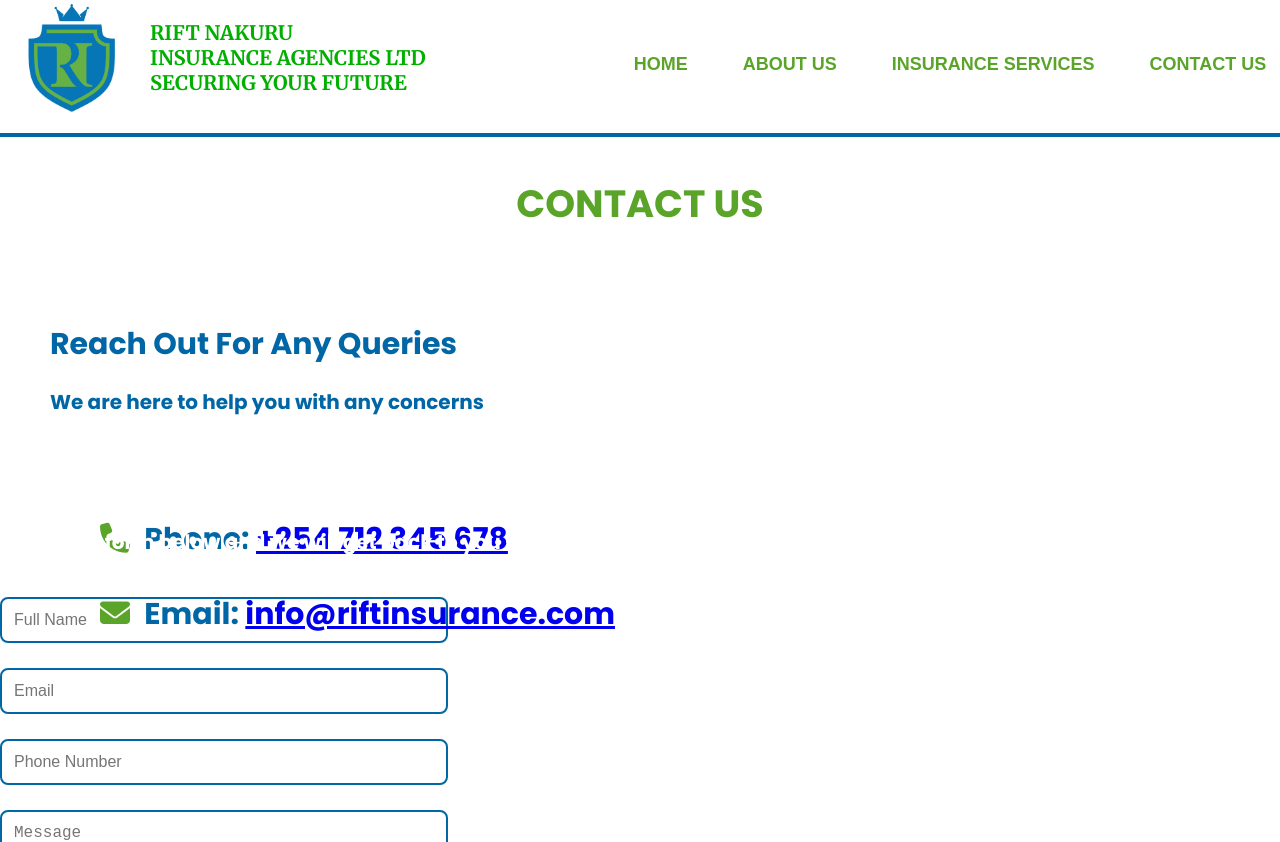
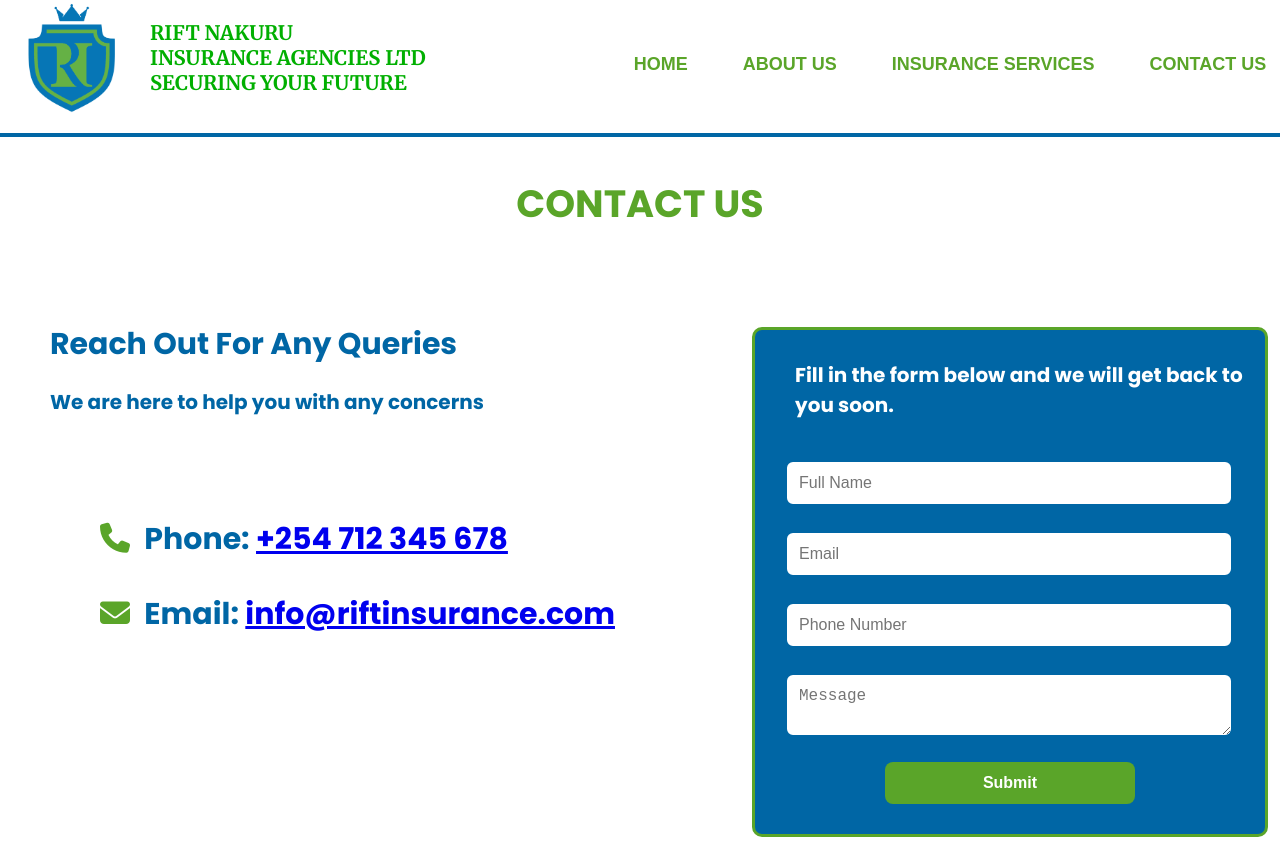
Before and after one commit to Eshhaa11/Rift-Ins, a React (Create React App) app: page /contact in a window 1280 px wide. Shown: the top 842 px of the page. Built offline with nearby package versions, Linux system fonts and the light colour scheme; a web font is replaced by a local one.

Commit message:
refactor: correct CSS selector for contact form and adjust positioning

```diff
--- a/src/pages/Contact.css
+++ b/src/pages/Contact.css
@@ -34,13 +34,13 @@
     top: 50px;
 }
 
-.contact contact-form{
+.contact .contact-form{
     max-width: 450px;
     margin: 50px auto;
     padding: 30px;
     background: rgb(0, 102, 165);
     position: relative;
-    top: -350px;
+    top: -240px;
     right: -370px;
     border-radius: 10px;
     border: 3px solid rgb(90, 165, 41);
```
